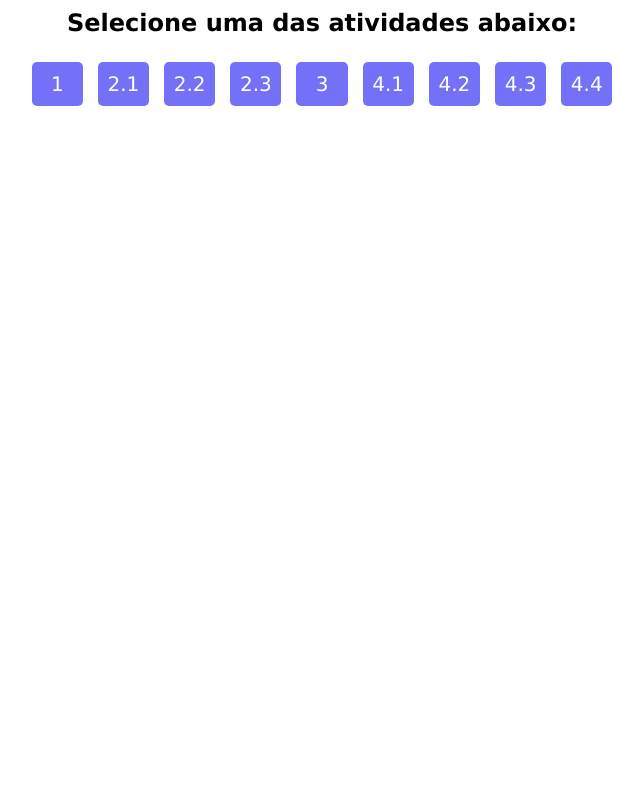
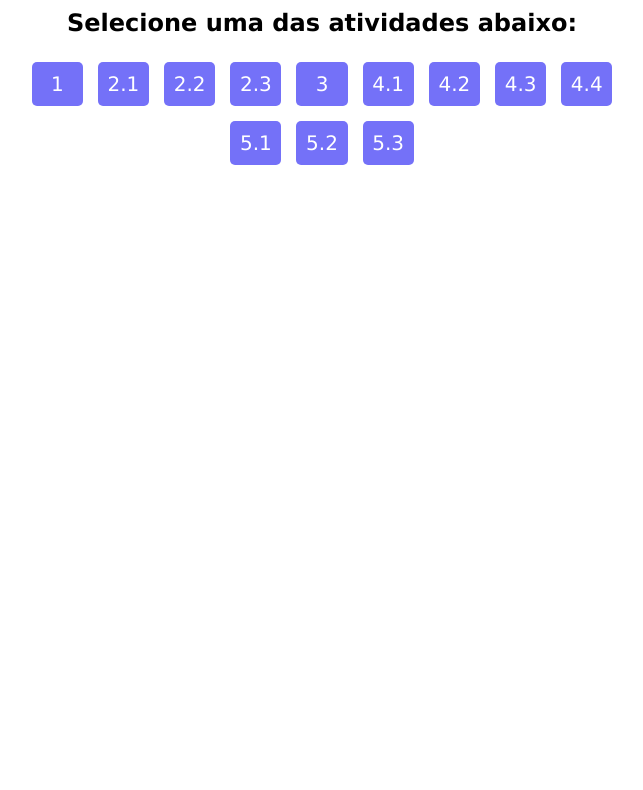
Before and after one commit to marlissonls/javascript-alpha, a plain HTML site: page index.html in a window 1280 px wide. Shown: the part 62-852 px from the top of the page, without its empty margins (318-961 px from the left). Drawn offline with Linux system fonts and the light colour scheme.

Commit message:
Adição do menu da aula 5

```diff
--- a/index.html
+++ b/index.html
@@ -24,6 +24,10 @@
         <a href="./atividade-04/parte2/index.html" target="frame"><p class="task-box">4.2</p></a>
         <a href="./atividade-04/parte3/index.html" target="frame"><p class="task-box">4.3</p></a>
         <a href="./atividade-04/parte4/index.html" target="frame"><p class="task-box">4.4</p></a>
+        <a href="./atividade-05/parte1/index.html" target="frame"><p class="task-box">5.1</p></a>
+        <a href="./atividade-05/parte2/index.html" target="frame"><p class="task-box">5.2</p></a>
+        <a href="./atividade-05/parte3/index.html" target="frame"><p class="task-box">5.3</p></a>
+
     </nav>
 
     <article id="article">
```
